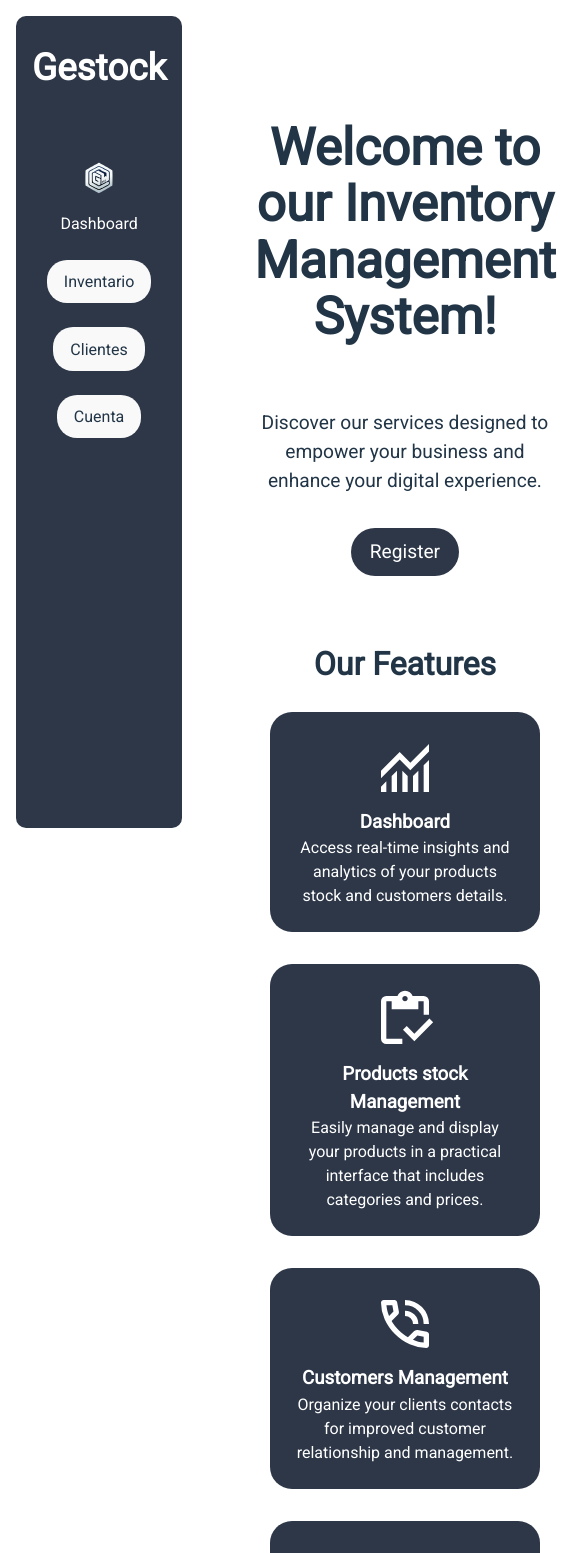
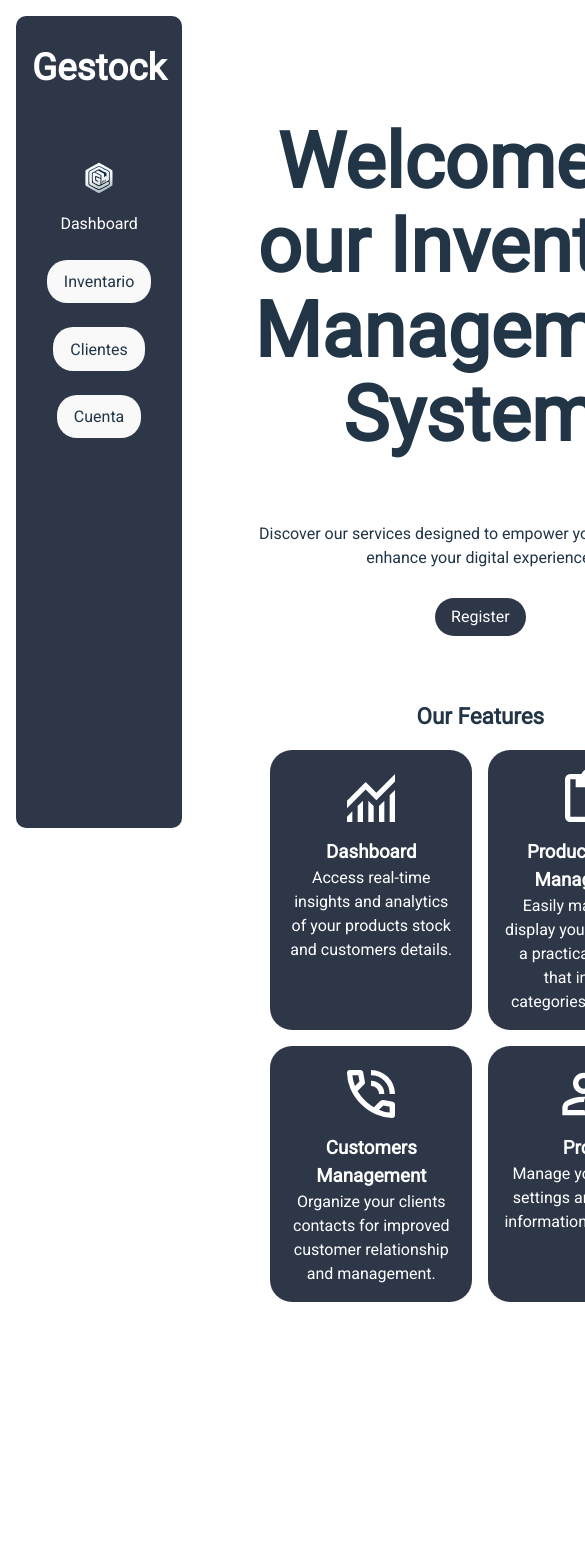
Before and after one commit to gesttaltt/gestock, a React (Vite) app in the folder frontend/: page / in a window 390 px wide. Shown: the top 1553 px of the page, 585 px wide, since content can reach past the window. After the commit the page ends 1350 px from the top, so only its background shows below. Built offline with nearby package versions, Linux system fonts and the light colour scheme.

Commit message:
feat: landing page responsiveness added

```diff
--- a/frontend/src/styles/landingPage.css
+++ b/frontend/src/styles/landingPage.css
@@ -21,12 +21,12 @@
 
 /* Introductory section with a dynamic button */
 .landing-intro {
-  text-align: center;
-  align-items: center; /* Center children horizontally */
-  justify-content: center; /* Optional: Center children vertically */
-  margin: 2rem 0;
   display: flex;
   flex-direction: column;
+  align-items: center; /* Centers children horizontally in column layout */
+  justify-content: center; /* Optional: centers children vertically */
+  text-align: center;
+  margin: 2rem 0;
 }
 
 .landing-intro p {
@@ -43,8 +43,7 @@
 .landing-action-button {
   display: inline-block;
   font-size: 1.2rem;
-  margin-bottom: 1rem;
-  margin-top: 1rem;
+  margin: 1rem 0;
   padding: 0.8rem 1.2rem;
   border: none;
   border-radius: 3rem;
@@ -72,10 +71,11 @@
   margin-bottom: 1.5rem;
 }
 
-
+/* Responsive grid for features */
 .features-grid {
   display: grid;
-  grid-template-columns: repeat(auto-fit, minmax(130px, 1fr));
+  /* auto-fit tries to fill each row with as many columns as possible */
+  grid-template-columns: repeat(auto-fit, minmax(220px, 1fr));
   gap: 2rem;
 }
 
@@ -94,10 +94,47 @@
   transform: scale(1.05);
 }
 
+/* Icon styling */
 .feature-icon {
-  color: #fff;
+  fill: #fff; /* Ensure your SVG uses fill="currentColor" internally */
   width: 64px;
   height: 64px;
-  margin: 0 auto 0.5rem auto;
+  margin: 0 auto 0.5rem;
   display: block;
 }
+
+/*
+  MEDIA QUERIES
+  Adjust breakpoints, font sizes, and spacing as needed
+  for smaller screens or tighter iframes.
+*/
+@media (max-width: 768px) {
+  .landing-header {
+    font-size: 1.5rem;
+  }
+
+  .landing-intro p {
+    font-size: 1rem;
+    margin-bottom: 0.75rem;
+  }
+
+  .landing-action-button {
+    font-size: 1rem;
+    padding: 0.6rem 1rem;
+  }
+
+  .landing-features h2 {
+    font-size: 1.4rem;
+    margin-bottom: 1rem;
+  }
+
+  .features-grid {
+    /* On smaller screens, cards can stack or reduce gap */
+    grid-template-columns: repeat(auto-fit, minmax(180px, 1fr));
+    gap: 1rem;
+  }
+
+  .feature-item {
+    padding: 1rem;
+  }
+}
```
